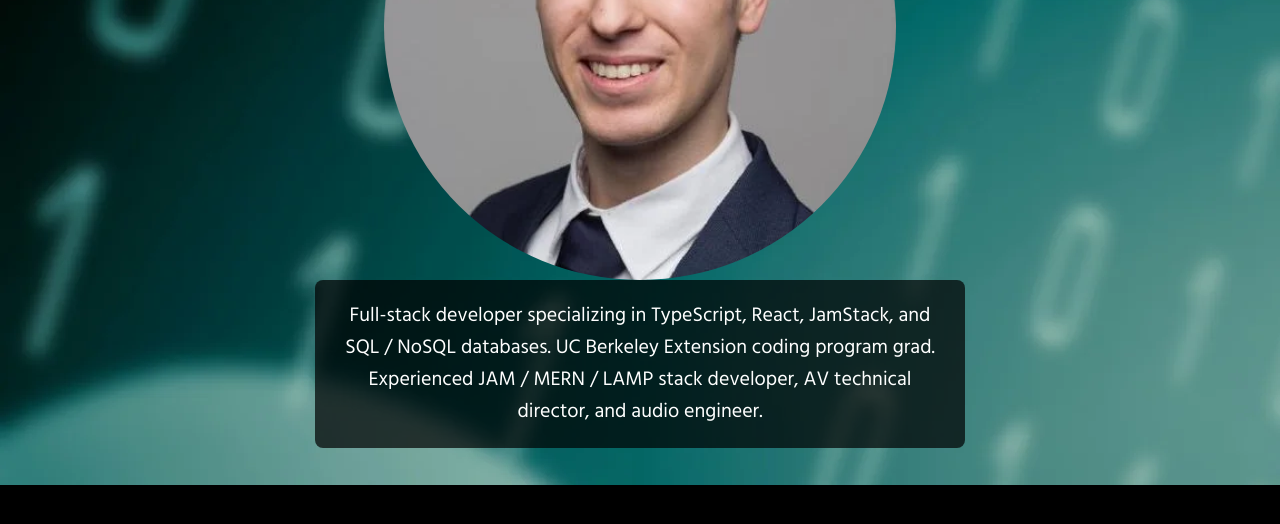
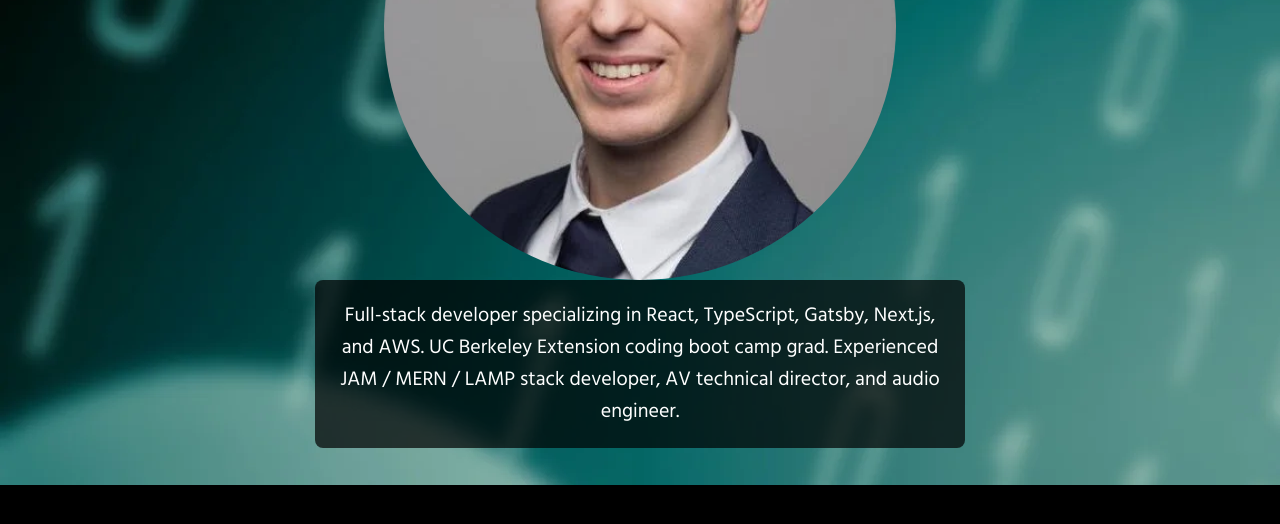
Before and after one commit to mczuckermann/mczuckermann-Portfolio-Gatsby2, a Gatsby site: page / in a window 1280 px wide. Shown: the part 1819-2343 px from the top of the page. Built offline with nearby package versions, Linux system fonts and the light colour scheme; Gatsby itself is replaced by a stand-in of ours; a script that the page names is missing.

Commit message:
chore: :speech_balloon: updated about bio

```diff
--- a/src/components/About/index.jsx
+++ b/src/components/About/index.jsx
@@ -83,10 +83,10 @@ const About = () => {
           >
             <animated.div className="bioBackground" style={textSlide}>
               <animated.p className="portfolioBio" style={textFade}>
-                Full-stack developer specializing in TypeScript, React,
-                JamStack, and SQL / NoSQL databases. UC Berkeley Extension
-                coding program grad. Experienced JAM / MERN / LAMP stack
-                developer, AV technical director, and audio engineer.
+                Full-stack developer specializing in React, TypeScript, Gatsby,
+                Next.js, and AWS. UC Berkeley Extension coding boot camp grad.
+                Experienced JAM / MERN / LAMP stack developer, AV technical
+                director, and audio engineer.
               </animated.p>
             </animated.div>
           </Grid>
```
